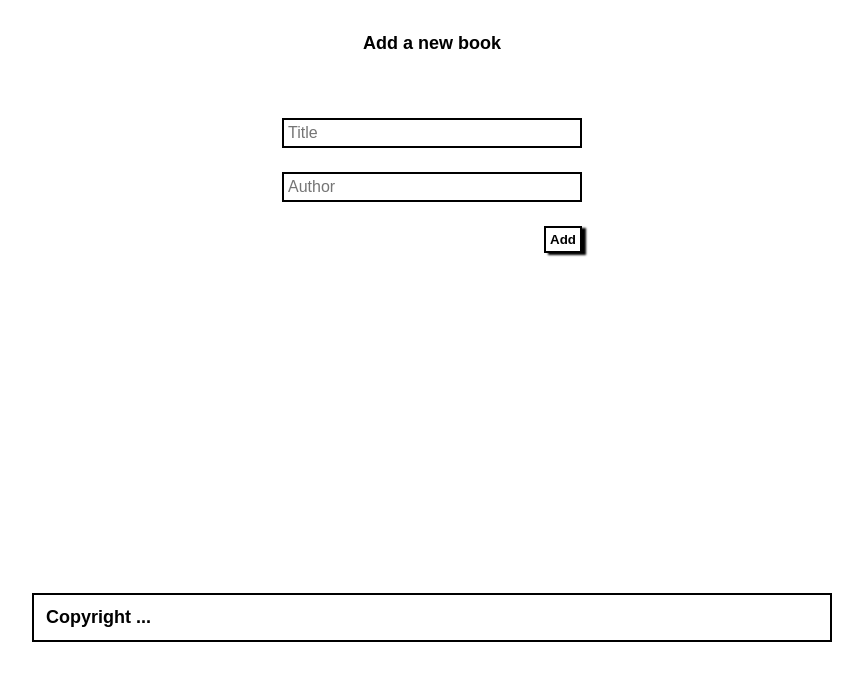
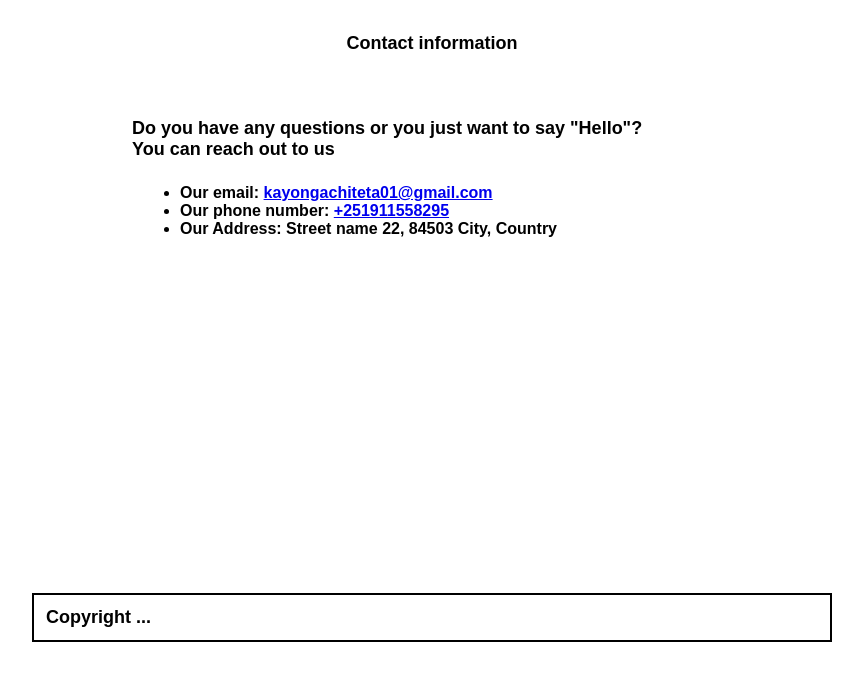
Before and after one commit to amejid/awesome-books, a website: page index.html in a window 1280 px wide. Shown: the part 76-756 px from the top of the page, without its empty margins (208-1071 px from the left). Drawn offline with Linux system fonts and the light colour scheme.

Commit message:
Add class to contact infor and add style to contact.

```diff
--- a/index.html
+++ b/index.html
@@ -25,7 +25,7 @@
       <h1 class="section-title">All awesome books</h1>
       <div class="books-container"></div>
     </section>
-    <section class="container section section-2 section--active">
+    <section class="container section section-2">
       <h2 class="form-title">Add a new book</h2>
       <form action="" class="form">
         <input class="form-control" name="title" type="text" placeholder="Title" id="title" />
@@ -33,19 +33,20 @@
         <button class="btn-submit" type="submit">Add</button>
       </form>
     </section>
-    <section class="container section section-3">
-      <h2>Contact information</h2>
-
-      <p>Do you have any questions or you just want to say "Hello"?</p>
-      <p></p>
-      <p>You can reach out to us</p>
-      <ol>
-        <li>
+    <section class="container section section-3 section--active">
+      <h2 class="form-title">Contact information</h2>
+<div class="contact-container">
+      <p class="description">Do you have any questions or you just want to say "Hello"?</p>
+      <p class="description"></p>
+      <p class="description">You can reach out to us</p>
+      <ul class="contact-list">
+        <li class="contact">
           Our email: <a href="mailto:kayongachiteta01@gmail.com">kayongachiteta01@gmail.com</a>
         </li>
-        <li>Our phone number: <a href="tel:+251911558295">+251911558295</a></li>
-        <li>Our Address: Street name 22, 84503 City, Country</li>
-      </ol>
+        <li class="contact">Our phone number: <a href="tel:+251911558295">+251911558295</a></li>
+        <li class="contact">Our Address: Street name 22, 84503 City, Country</li>
+      </ul>
+    </div>
     </section>
     <footer class="footer container">
       <p>Copyright ...</p>
--- a/style.css
+++ b/style.css
@@ -115,6 +115,27 @@ font-size: 1.8rem;
   padding: 0.4rem;
 }
 
+/* contact infor  */
+
+.contact-container {
+  width: 60rem;
+  margin: 0 auto;
+}
+
+.description {
+  font-size: 1.8rem;
+}
+
+.contact-list {
+  padding-left: 4.8rem;
+  margin-top: 2.4rem;
+}
+
+.contact {
+  font-size: 1.6rem;
+  /* padding-left: 2.4rem; */
+}
+
 .footer {
   border: 2px solid #000;
   padding: 1.2rem;
```
